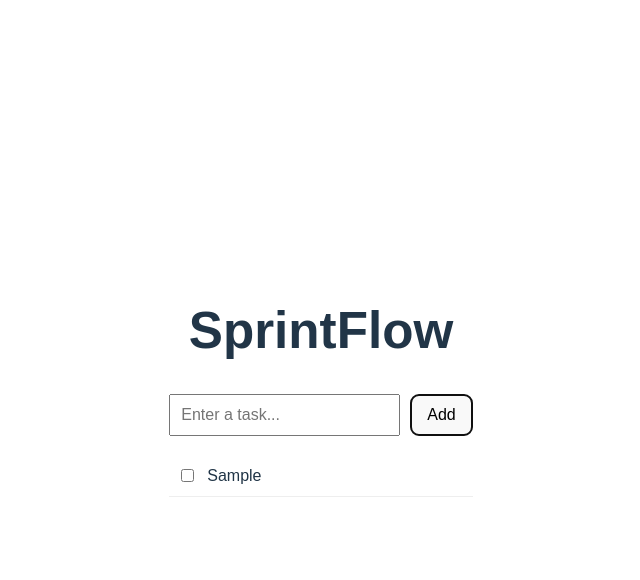
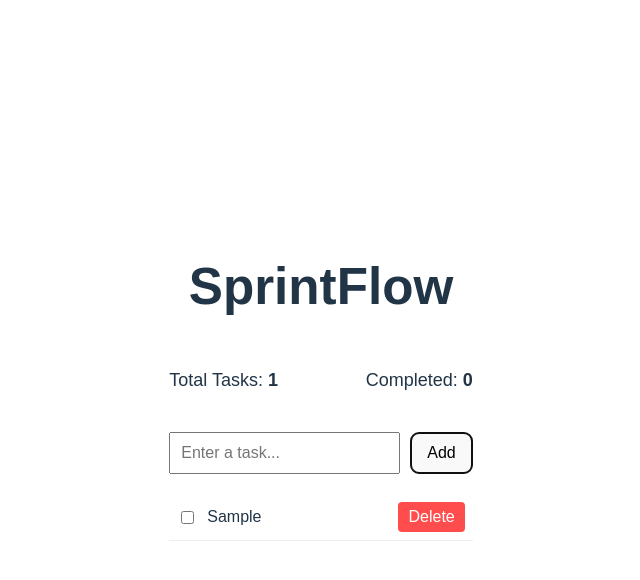
Before and after one commit to pavitrafq/sprintflow-ai-lab, a React (Vite) app: page / in a window 1280 px wide. Both pictures are taken after typing "Sample" into the empty fields and a click on the button "Add". Shown: the top 580 px of the page, without its empty margins (319-959 px from the left). Built offline with nearby package versions, Linux system fonts and the light colour scheme.

Commit message:
Add delete task and task counters

```diff
--- a/src/App.jsx
+++ b/src/App.jsx
@@ -25,9 +25,22 @@ export default function App() {
     setTasks(updatedTasks);
   };
 
+  const deleteTask = (id) => {
+    const updatedTasks = tasks.filter((task) => task.id !== id);
+    setTasks(updatedTasks);
+  };
+
+  const totalTasks = tasks.length;
+  const completedTasks = tasks.filter((task) => task.completed).length;
+
   return (
     <div style={styles.container}>
       <h1>SprintFlow</h1>
+
+      <div style={styles.stats}>
+        <p>Total Tasks: <strong>{totalTasks}</strong></p>
+        <p>Completed: <strong>{completedTasks}</strong></p>
+      </div>
 
       <div style={styles.inputContainer}>
         <input
@@ -50,15 +63,24 @@ export default function App() {
               checked={task.completed}
               onChange={() => toggleTask(task.id)}
             />
+
             <span
               style={{
                 ...styles.taskText,
                 textDecoration: task.completed ? "line-through" : "none",
                 opacity: task.completed ? 0.6 : 1,
+                flex: 1,
               }}
             >
               {task.text}
             </span>
+
+            <button
+              onClick={() => deleteTask(task.id)}
+              style={styles.deleteButton}
+            >
+              Delete
+            </button>
           </li>
         ))}
       </ul>
@@ -72,6 +94,12 @@ const styles = {
     margin: "50px auto",
     fontFamily: "Arial, sans-serif",
     textAlign: "center",
+  },
+  stats: {
+    display: "flex",
+    justifyContent: "space-between",
+    marginBottom: "20px",
+    fontSize: "18px",
   },
   inputContainer: {
     display: "flex",
@@ -87,6 +115,14 @@ const styles = {
     padding: "10px 16px",
     fontSize: "16px",
     cursor: "pointer",
+  },
+  deleteButton: {
+    padding: "6px 10px",
+    cursor: "pointer",
+    background: "#ff4d4d",
+    border: "none",
+    color: "white",
+    borderRadius: "4px",
   },
   taskList: {
     listStyle: "none",
```
